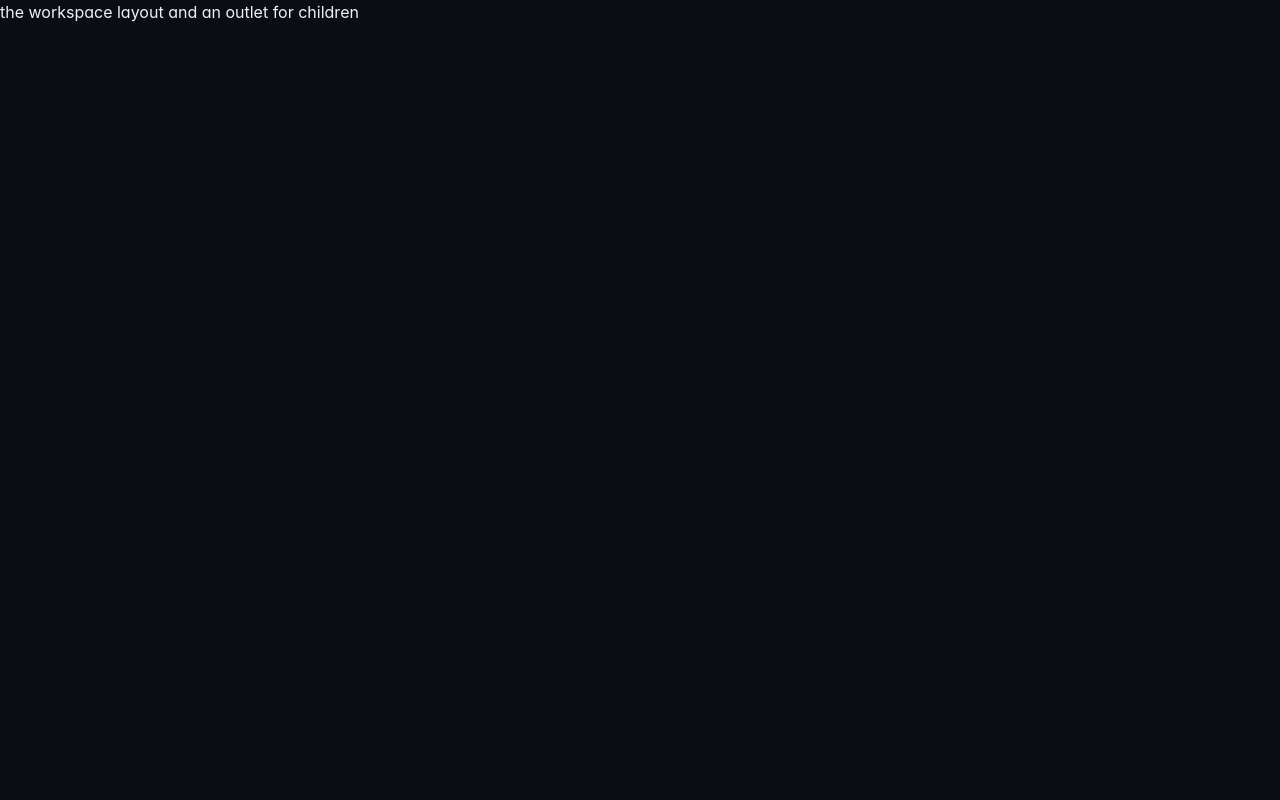
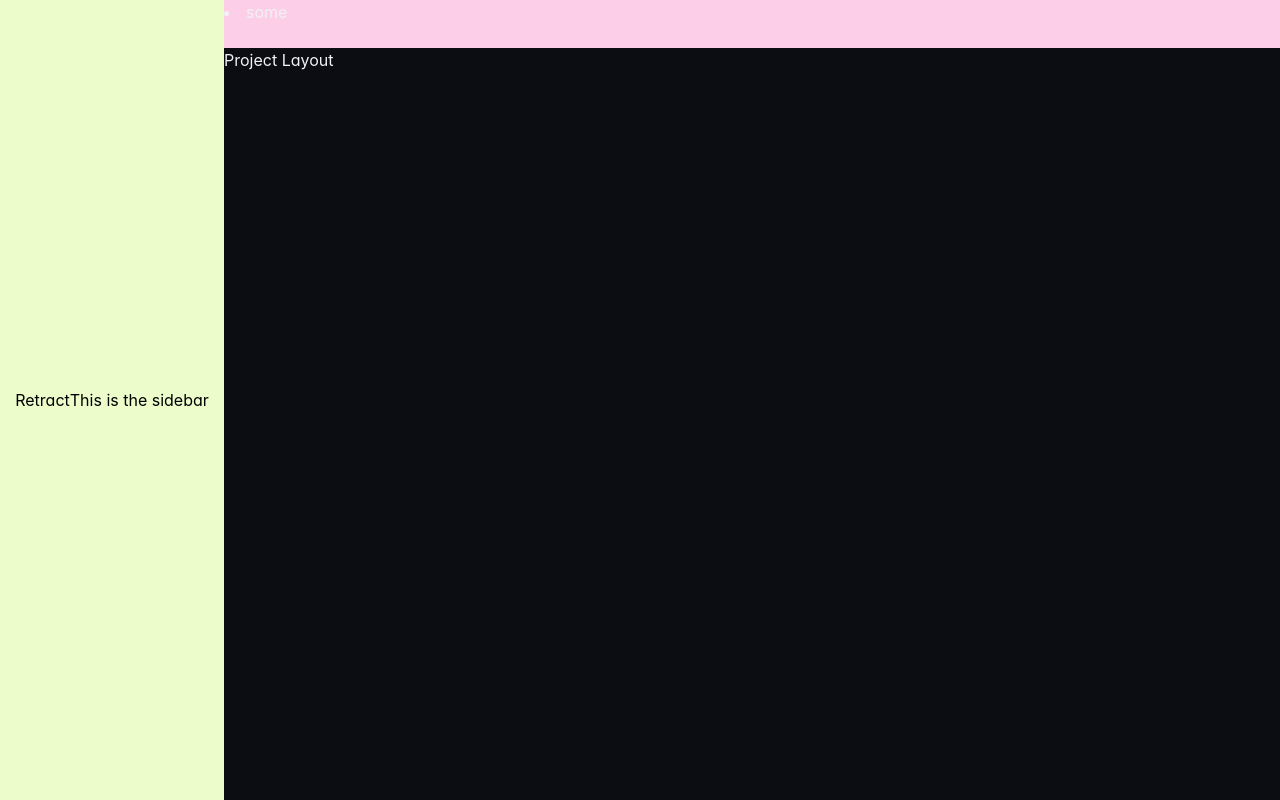
Before and after one commit to Muhammad-Moiz-Latif/DevFlow, a React (Vite) app in the folder client/: page /w/1/projects in a window 1280 px wide. Built offline with nearby package versions, Linux system fonts and the light colour scheme.

Commit message:
integrated proper sidebar and navbar positions with animation

```diff
--- a/client/src/app/router.tsx
+++ b/client/src/app/router.tsx
@@ -2,6 +2,8 @@ import { createBrowserRouter } from "react-router";
 import { LandingPage } from "./routes/landing-page";
 import { SignupPage } from "./routes/signup";
 import { LoginPage } from "./routes/login";
+import { DashboardLayout } from "../components/layout/dashboard-layout";
+import { Dashboard } from "./routes/dashboard";
 
 
 export const router = createBrowserRouter([
@@ -23,11 +25,11 @@ export const router = createBrowserRouter([
     },
     {
         path: '/w/:workspaceSlug',
-        element: <h1>the workspace layout and an outlet for children</h1>,
+        element: <DashboardLayout />,
         children: [
             {
                 index: true,
-                element: <h1>Workspace dashboard</h1>
+                element: <Dashboard/>
             },
             {
                 path: 'projects',
--- /dev/null
+++ b/client/src/components/layout/dashboard-layout.tsx
@@ -0,0 +1,17 @@
+import { useState } from "react"
+import { Navbar } from "./navbar"
+import { Sidebar } from "./sidebar"
+import { Outlet } from "react-router";
+
+export const DashboardLayout = () => {
+    const [isRetracted, setIsRetracted] = useState(false);
+    return (
+        <main className="max-w-screen min-h-screen">
+            <Navbar isRetracted={isRetracted} />
+            <Sidebar isRetracted={isRetracted} setIsRetracted={setIsRetracted} />
+            <div className={`transition-all duration-300 pt-12 ${isRetracted ? "ml-24" : "ml-56"}`}>
+                <Outlet />
+            </div>
+        </main>
+    )
+}
--- /dev/null
+++ b/client/src/components/layout/navbar.tsx
@@ -0,0 +1,9 @@
+
+export const Navbar = ({ isRetracted }: { isRetracted: boolean }) => {
+
+    return (
+        <nav className={`fixed top-0 right-0 h-12 bg-pink-200 transition-all duration-300 ${isRetracted ? "left-24" : "left-56"}`}>
+            <li>some</li>
+        </nav>
+    )
+}
--- /dev/null
+++ b/client/src/components/layout/sidebar.tsx
@@ -0,0 +1,16 @@
+import { type Dispatch, type SetStateAction } from "react";
+
+export const Sidebar = ({ isRetracted, setIsRetracted }: { isRetracted: boolean, setIsRetracted: Dispatch<SetStateAction<boolean>> }) => {
+
+    return (
+        <aside className={`h-screen bg-lime-100 fixed justify-center items-center flex transition-all ease-in-out duration-300 text-black ${isRetracted ? "w-24" : "w-56"}`}>
+            <button
+                onClick={() => {
+                    setIsRetracted((prev) => !prev)
+                    console.log(isRetracted)
+                }}
+            >Retract</button>
+            This is the sidebar
+        </aside>
+    )
+}
--- a/client/src/features/auth/components/signup-form.tsx
+++ b/client/src/features/auth/components/signup-form.tsx
@@ -4,7 +4,6 @@ import { useEffect, useState } from "react";
 import { useForm, type SubmitHandler } from "react-hook-form";
 import z from "zod"
 import { useSignUp } from "../query/useSignUp";
-import { useAuth } from "../../../context/authContext";
 import axios from "axios";
 import { successToast } from "../../../components/ui/CustomToasts";
 
```
Also changed, not shown: client/src/app/routes/landing-page.tsx (+0 -20 lines), client/src/components/layout/auth-layout.tsx (deleted).
